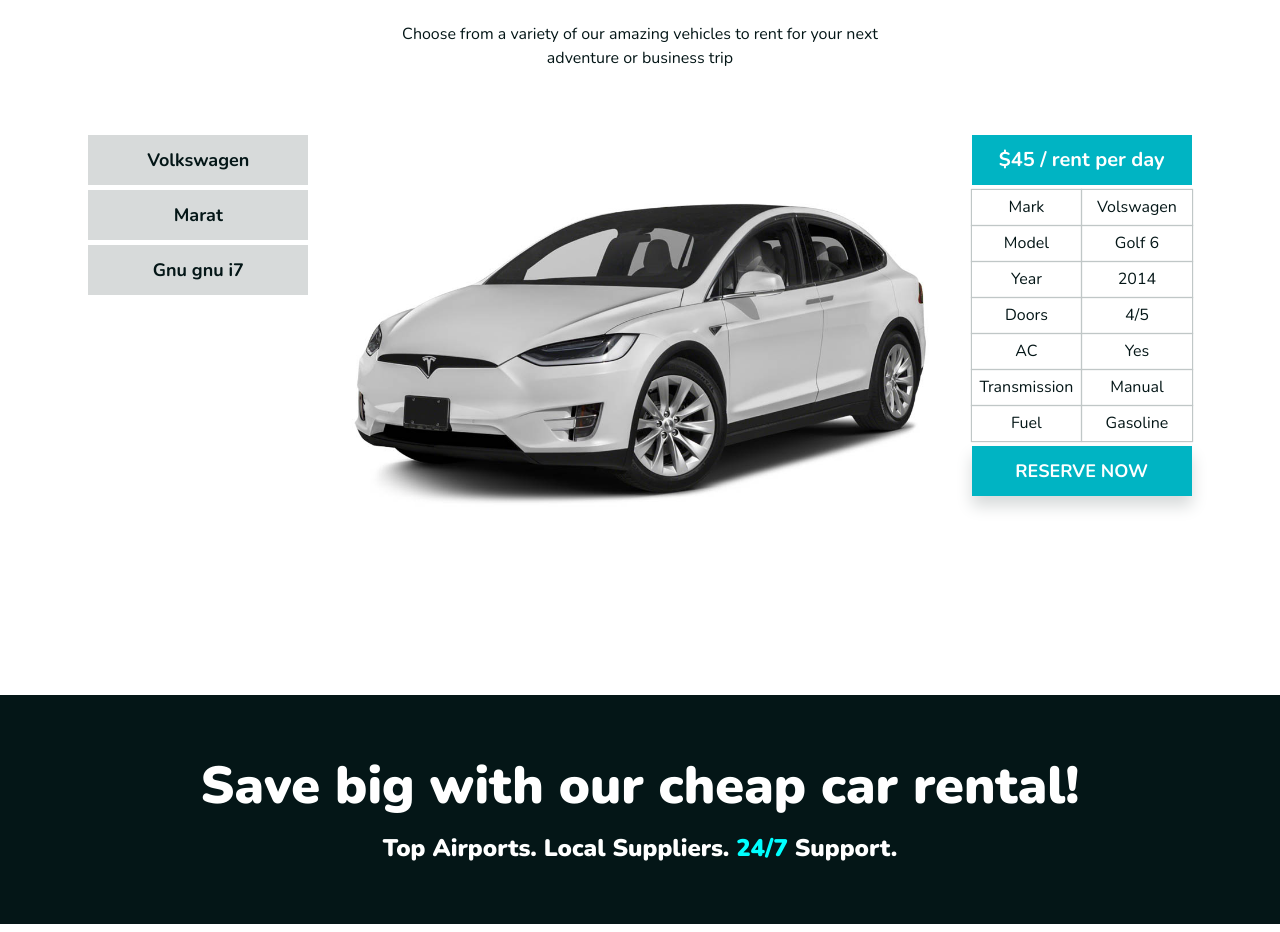
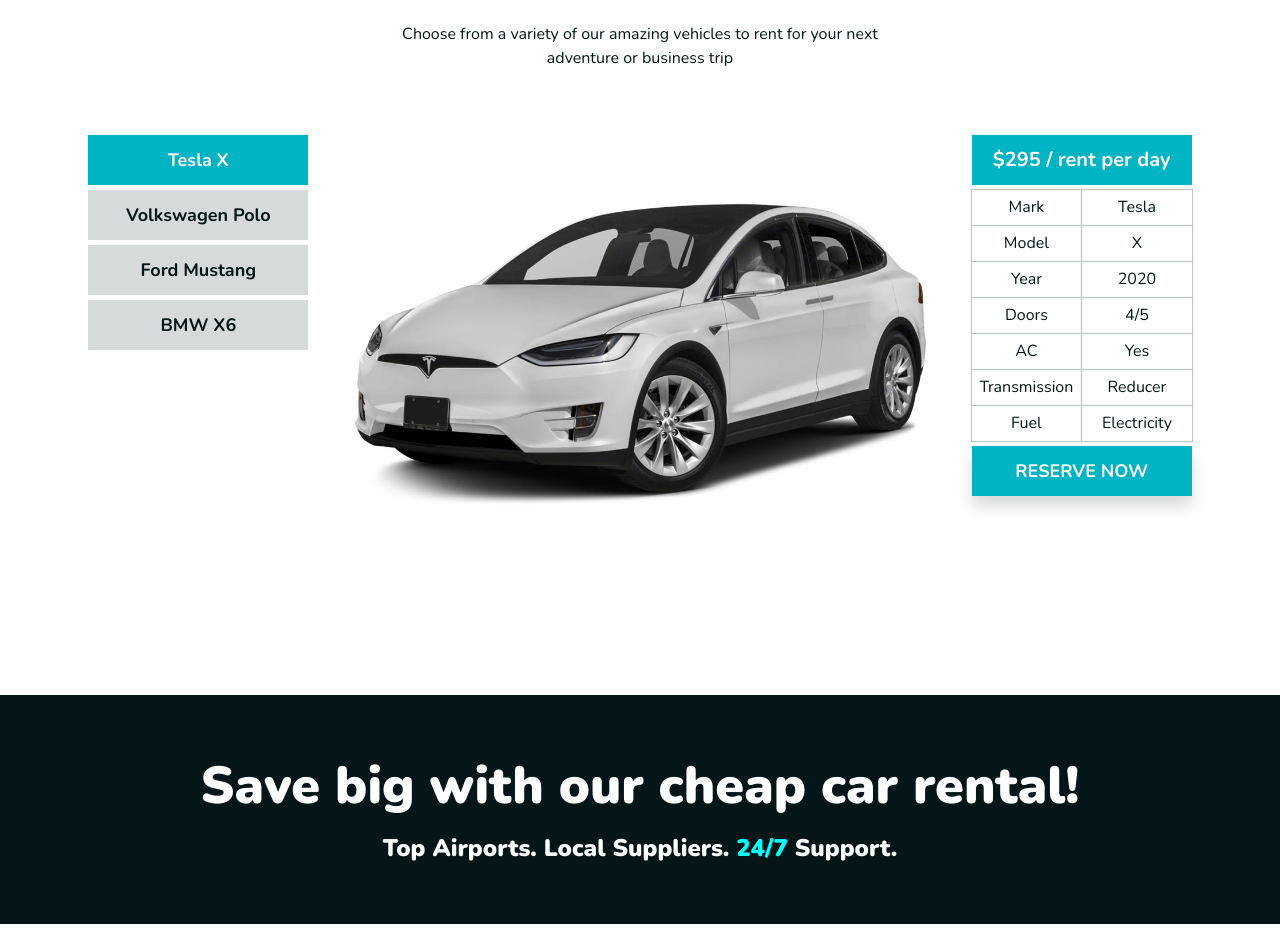
Before and after one commit to Gloryson/rentacar, a Next.js app: page / in a window 1280 px wide. Shown: the part 2180-3112 px from the top of the page. Built offline with nearby package versions, Linux system fonts and the light colour scheme.

Commit message:
feat: added database and RentalFleetSection logic

```diff
--- a/components/RentalFleetSection/RentalFleetSection.tsx
+++ b/components/RentalFleetSection/RentalFleetSection.tsx
@@ -1,9 +1,17 @@
+'use client'
+
 import Image from 'next/image';
+import { useState } from 'react';
+import { cars } from '@/database/cars';
+import { Car } from '@/types/interfaces';
 import './RentalFleetSection.scss';
 
 
 
 export function RentalFleetSection () {
+
+  const [car, setCar] = useState<Car>(cars[0]);
+
   return(
     <section className='rental__fleet__section'>
       <div className='container'>
@@ -12,30 +20,40 @@
         <p>Choose from a variety of our amazing vehicles to rent for your next adventure or business trip</p>
         <div className='car__pick__container'>
           <div className='names__container'>
-            <button>Volkswagen</button>
-            <button>Marat</button>
-            <button>Gnu gnu i7</button>
+            {
+              cars.map(curr => {
+                return(
+                  <button
+                    key={curr.id}
+                    className={curr.id === car.id ? 'selected' : ''}
+                    onClick={() => setCar(curr)}
+                  >
+                    {`${curr.mark} ${curr.model}`}
+                  </button>
+                )
+              })
+            }
           </div>
           <div className='image__container'>
-            <Image fill src={'/pictures/tesla-model-x.jpg'} alt='' sizes='100%' priority={false}/>
+            <Image fill src={`/pictures/${car.img}.jpg`} alt='' sizes='100%' priority={false}/>
           </div>
           <div className='properties__container'>
-            <div className='price'>$45 / rent per day</div>
+            <div className='price'>{`$${car.price}`} / rent per day</div>
             <div className='properties'>
               <div>Mark</div>
-              <div>Volswagen</div>
+              <div>{car.mark}</div>
               <div>Model</div>
-              <div>Golf 6</div>
+              <div>{car.model}</div>
               <div>Year</div>
-              <div>2014</div>
+              <div>{car.year}</div>
               <div>Doors</div>
-              <div>4/5</div>
+              <div>{car.doors}</div>
               <div>AC</div>
-              <div>Yes</div>
+              <div>{car.ac}</div>
               <div>Transmission</div>
-              <div>Manual</div>
+              <div>{car.transmission}</div>
               <div>Fuel</div>
-              <div>Gasoline</div>
+              <div>{car.fuel}</div>
             </div>
             <button>RESERVE NOW</button>
           </div>
--- /dev/null
+++ b/database/cars.ts
@@ -0,0 +1,53 @@
+import { Car } from '@/types/interfaces';
+
+
+export const cars: Car[] = [
+  {
+    id: 'idTeslaX20204/5YesReducer',
+    mark: 'Tesla',
+    model: 'X',
+    year: 2020,
+    doors: '4/5',
+    ac: 'Yes',
+    transmission: 'Reducer',
+    fuel: 'Electricity',
+    price: 295,
+    img: 'tesla-model-x',
+  },
+  {
+    id: 'idVolkswagenPolo20124/5YesManual',
+    mark: 'Volkswagen',
+    model: 'Polo',
+    year: 2012,
+    doors: '4/5',
+    ac: 'Yes',
+    transmission: 'Manual',
+    fuel: 'Diesel',
+    price: 75,
+    img: 'volkswagen-polo',
+  },
+  {
+    id: 'idFordMustang20152/3YesAuto',
+    mark: 'Ford',
+    model: 'Mustang',
+    year: 2015,
+    doors: '2/3',
+    ac: 'Yes',
+    transmission: 'Auto',
+    fuel: 'Gasoline',
+    price: 195,
+    img: 'ford-mustang',
+  },
+  {
+    id: 'idBMWX620184/5YesAuto',
+    mark: 'BMW',
+    model: 'X6',
+    year: 2018,
+    doors: '4/5',
+    ac: 'Yes',
+    transmission: 'Auto',
+    fuel: 'Gasoline',
+    price: 275,
+    img: 'bmw-x6',
+  }
+]
--- /dev/null
+++ b/types/interfaces.ts
@@ -0,0 +1,14 @@
+
+
+export interface Car {
+  id: string;
+  mark: string;
+  model: string;
+  year: number;
+  doors: string;
+  ac: string;
+  transmission: string;
+  fuel: string;
+  price: number;
+  img: string;
+}
```
Also changed, not shown: public/pictures/volkswagen-polo.jpg (renamed from public/pictures/volkswagen-golf.jpg).
